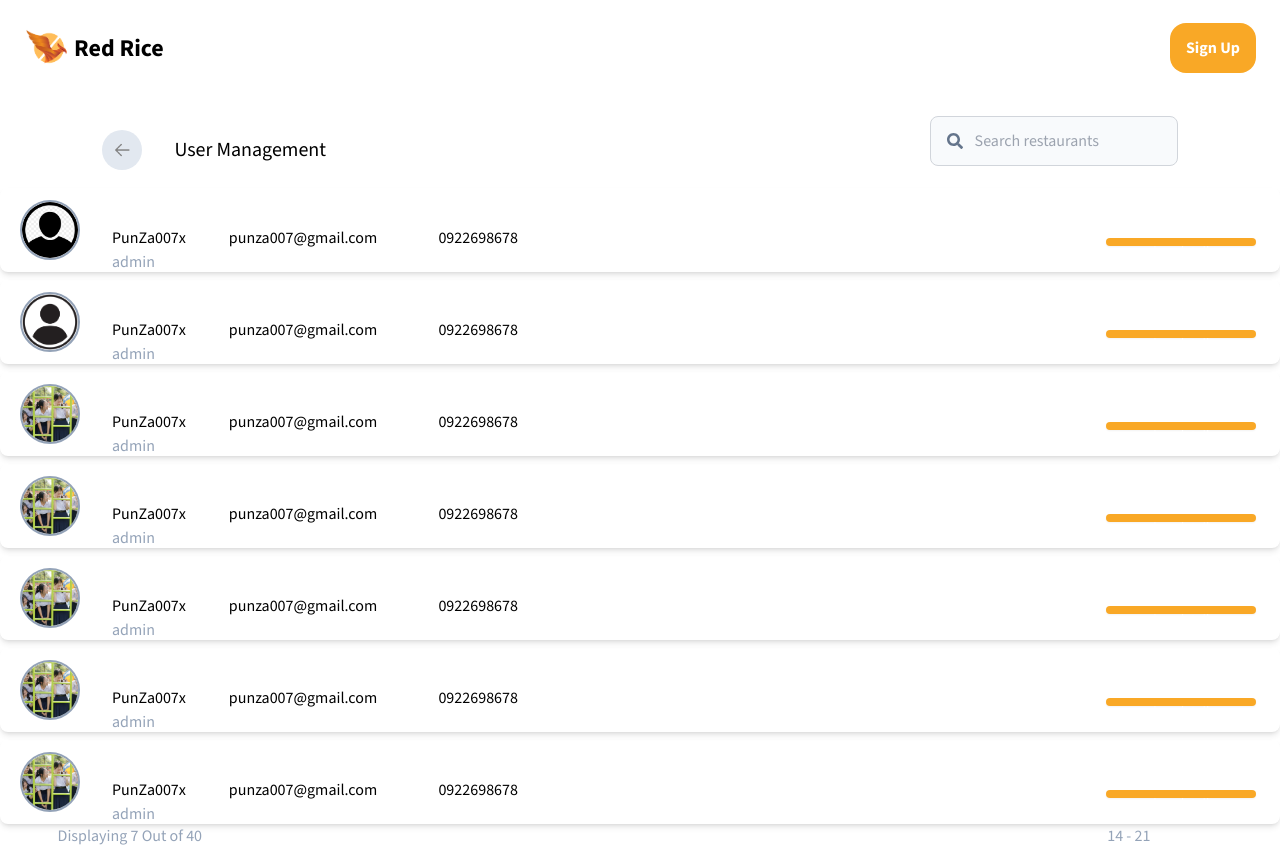
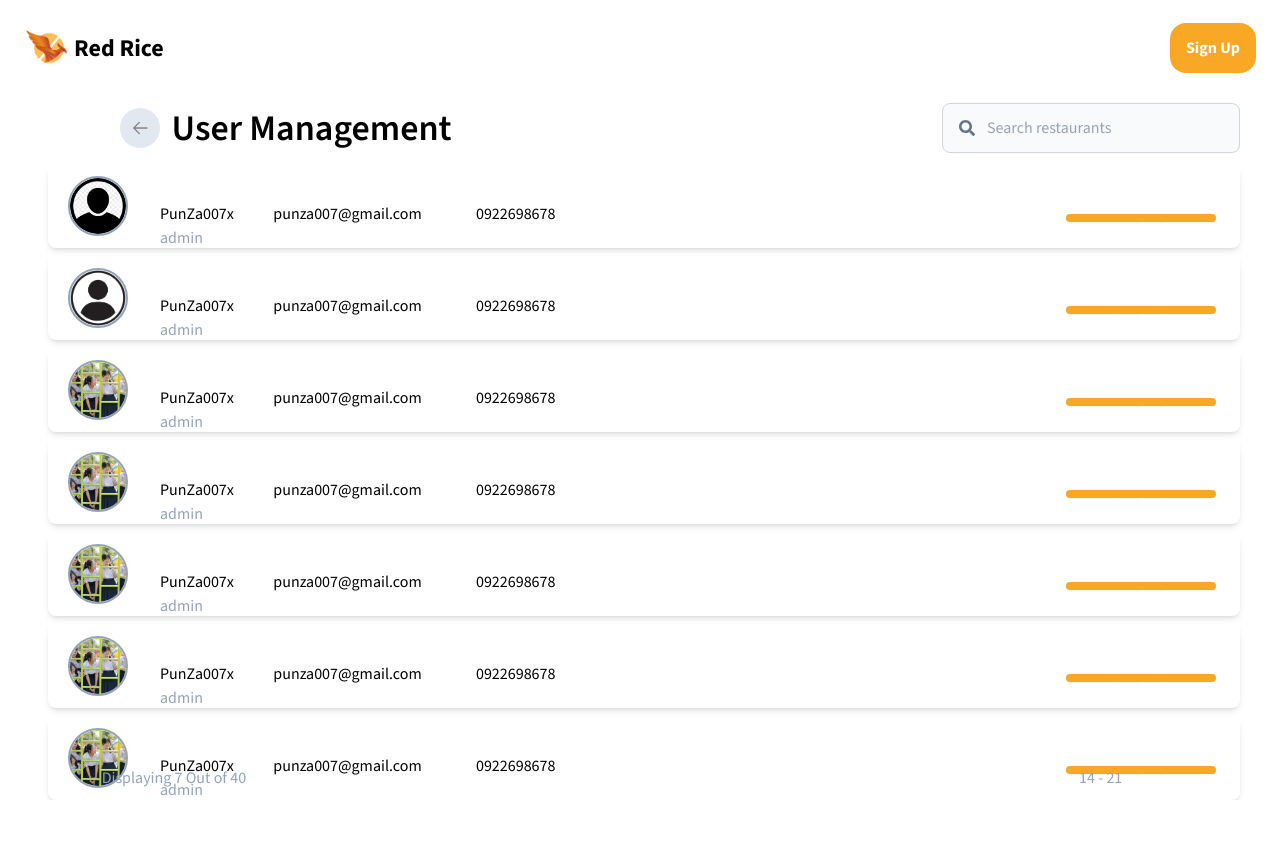
Before and after one commit to 2110503TACEDT66/swdevprac2-project-red-rice, a Next.js app: page /admin/manage in a window 1280 px wide. After the commit the page ends 800 px from the top, so only its background shows below. Built offline with nearby package versions, Linux system fonts and the light colour scheme.

Commit message:
fix: subbar components

```diff
--- a/src/app/admin/manage/page.tsx
+++ b/src/app/admin/manage/page.tsx
@@ -4,7 +4,7 @@ import SubBar from '@/components/adminmanage/subbar/subbar';
 import Footer from '@/components/adminmanage/footer/footer';
 export default function AdminManage() {
     return (
-        <main className="w-full h-full relative top-[20px] justify-center overflox-x-hidden">
+        <main className="pl-12 pr-10 w-full h-auto overflow-y-auto">
             <SubBar />
             <CardPanel />
             <Footer />
--- a/src/components/adminmanage/subbar/subbar.tsx
+++ b/src/components/adminmanage/subbar/subbar.tsx
@@ -3,15 +3,15 @@ import Searchbox from '@/components/Searchbox';
 
 export default function SubBar() {
     return (
-        <div className="flex flex-row">
-            <BackBtn />
-            <div className="w-[20%] m-5 text-xl self-center">
-                User Management
+        <div className="flex flex-row justify-between items-center">
+            <div className='flex flex-row items-center w-full'>
+                <BackBtn />
+                <h1 className="text-3xl md:text-4xl font-semibold w-full">
+                    User Management
+                </h1>
             </div>
-            <div className="w-[80%]  mr-[8%] flex flex-row justify-end">
-                <label htmlFor="Search">
-                    <Searchbox />
-                </label>
+            <div className="mt-3 md:mt-0 w-full md:w-1/3">
+                <Searchbox />
             </div>
         </div>
     );
```
